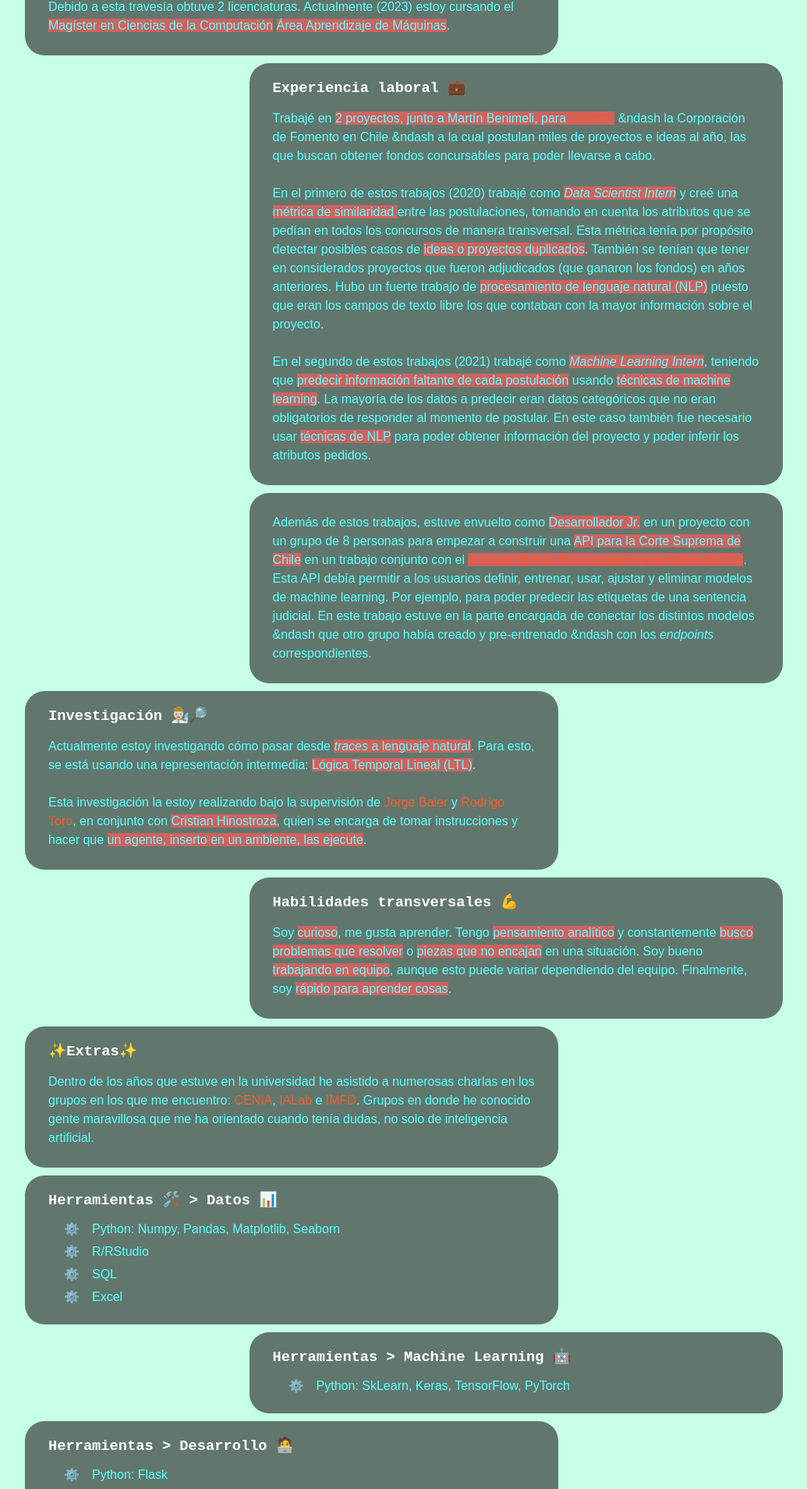
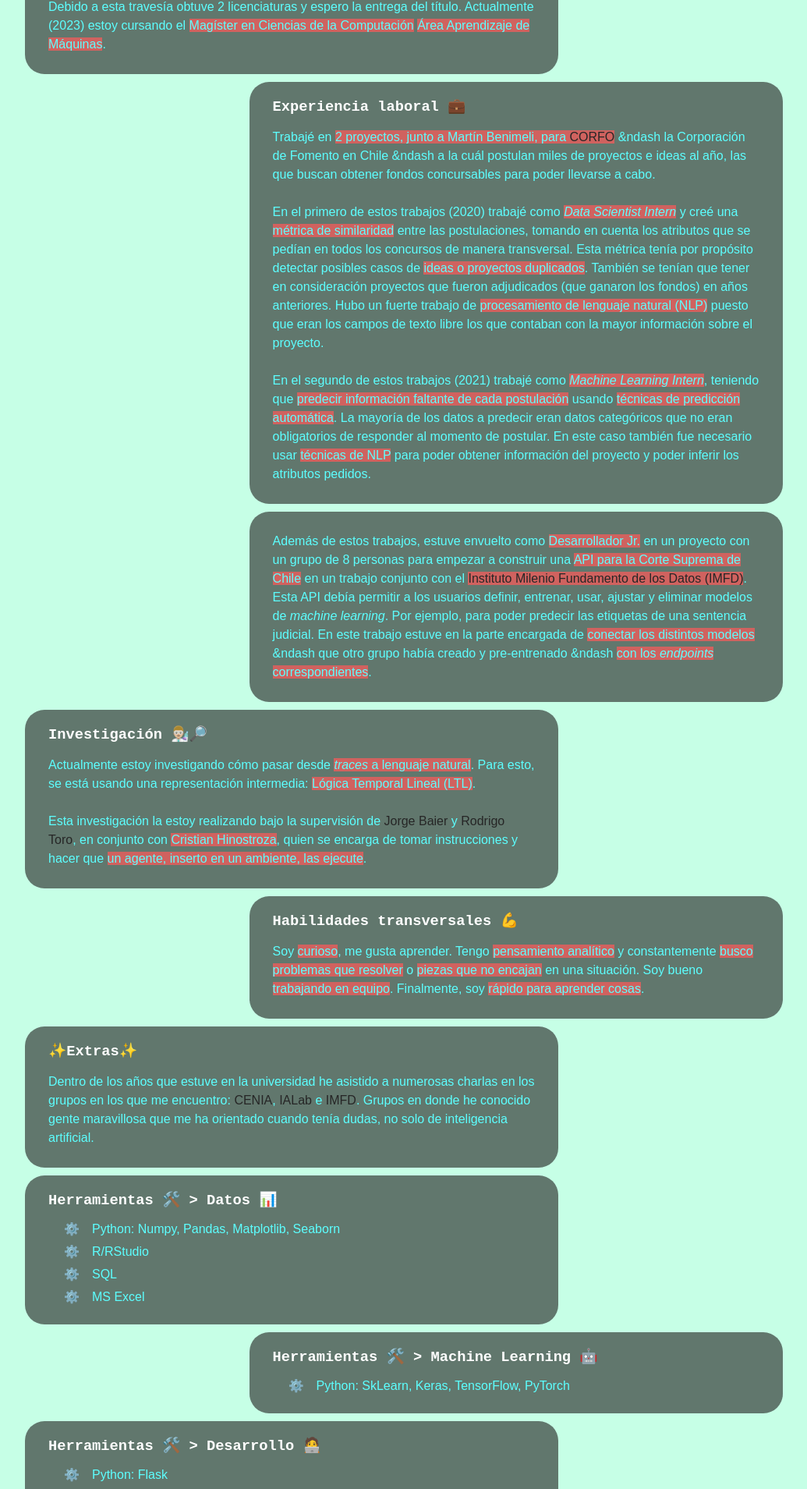
Before and after one commit to alichwan/home-page, a SvelteKit app: page /laboral-academico in a window 1280 px wide. Shown: the part 496-2405 px from the top of the page at 78% size, without its empty margins (122-1157 px from the left). Built offline with nearby package versions, Linux system fonts and the light colour scheme.

Commit message:
fix: grammatical errors and anchor animation time

```diff
--- a/src/routes/Header.svelte
+++ b/src/routes/Header.svelte
@@ -128,7 +128,7 @@
 		color: var(--color-theme-1-aux);
 	}
 
-	@media (max-width: 480px) {
+	@media (max-width: 720px) {
 		header {
 			position: fixed;
 			z-index: 10;
--- a/src/routes/laboral-academico/+page.svelte
+++ b/src/routes/laboral-academico/+page.svelte
@@ -42,7 +42,8 @@
 			muchos nombres, pero básicamente me enfoco en solucionar problemas usando herramientas
 			matemáticas, estadísticas y computacionales.
 			<br /><br />
-			Debido a esta travesía obtuve 2 licenciaturas. Actualmente (2023) estoy cursando el
+			Debido a esta travesía obtuve 2 licenciaturas y espero la entrega del título. Actualmente (2023)
+			estoy cursando el
 			<span class="highlight">Magíster en Ciencias de la Computación</span>
 			<span class="highlight">Área Aprendizaje de Máquinas</span>.
 		</p>
@@ -54,16 +55,16 @@
 				>2 proyectos, junto a Martín Benimeli, para
 				<a href="https://www.corfo.cl/" target="_blank" rel="noreferrer">CORFO</a></span
 			>
-			&ndash la Corporación de Fomento en Chile &ndash a la cual postulan miles de proyectos e ideas
+			&ndash la Corporación de Fomento en Chile &ndash a la cuál postulan miles de proyectos e ideas
 			al año, las que buscan obtener fondos concursables para poder llevarse a cabo.
 			<br /><br />
 			En el primero de estos trabajos (2020) trabajé como
 			<span class="highlight"><i>Data Scientist Intern</i></span>
-			y creé una <span class="highlight">métrica de similaridad </span>entre las postulaciones,
+			y creé una <span class="highlight">métrica de similaridad</span> entre las postulaciones,
 			tomando en cuenta los atributos que se pedían en todos los concursos de manera transversal.
 			Esta métrica tenía por propósito detectar posibles casos de
 			<span class="highlight">ideas o proyectos duplicados</span>. También se tenían que tener en
-			considerados proyectos que fueron adjudicados (que ganaron los fondos) en años anteriores.
+			consideración proyectos que fueron adjudicados (que ganaron los fondos) en años anteriores.
 			Hubo un fuerte trabajo de
 			<span class="highlight">procesamiento de lenguaje natural (NLP)</span> puesto que eran los
 			campos de texto libre los que contaban con la mayor información sobre el proyecto.
@@ -71,10 +72,11 @@
 			En el segundo de estos trabajos (2021) trabajé como
 			<span class="highlight"><i>Machine Learning Intern</i></span>, teniendo que
 			<span class="highlight">predecir información faltante de cada postulación</span>
-			usando <span class="highlight">técnicas de machine learning</span>. La mayoría de los datos a
-			predecir eran datos categóricos que no eran obligatorios de responder al momento de postular.
-			En este caso también fue necesario usar <span class="highlight">técnicas de NLP</span> para poder
-			obtener información del proyecto y poder inferir los atributos pedidos.
+			usando <span class="highlight">técnicas de predicción automática</span>. La mayoría de los
+			datos a predecir eran datos categóricos que no eran obligatorios de responder al momento de
+			postular. En este caso también fue necesario usar
+			<span class="highlight">técnicas de NLP</span> para poder obtener información del proyecto y poder
+			inferir los atributos pedidos.
 		</p>
 	</Card>
 
@@ -90,9 +92,11 @@
 					>Instituto Milenio Fundamento de los Datos (IMFD)</a
 				></span
 			>. Esta API debía permitir a los usuarios definir, entrenar, usar, ajustar y eliminar modelos
-			de machine learning. Por ejemplo, para poder predecir las etiquetas de una sentencia judicial.
-			En este trabajo estuve en la parte encargada de conectar los distintos modelos &ndash que otro
-			grupo había creado y pre-entrenado &ndash con los <i>endpoints</i> correspondientes.
+			de <i>machine learning</i>. Por ejemplo, para poder predecir las etiquetas de una sentencia
+			judicial. En este trabajo estuve en la parte encargada de
+			<span class="highlight">conectar los distintos modelos</span> &ndash que otro grupo había
+			creado y pre-entrenado &ndash
+			<span class="highlight">con los <i>endpoints</i> correspondientes</span>.
 		</p>
 	</Card>
 
@@ -127,8 +131,7 @@
 			<span class="highlight">pensamiento analítico</span>
 			y constantemente <span class="highlight">busco problemas que resolver</span> o
 			<span class="highlight">piezas que no encajan</span>
-			en una situación. Soy bueno <span class="highlight">trabajando en equipo</span>, aunque esto
-			puede variar dependiendo del equipo. Finalmente, soy
+			en una situación. Soy bueno <span class="highlight">trabajando en equipo</span>. Finalmente, soy
 			<span class="highlight">rápido para aprender cosas</span>.
 		</p>
 	</Card>
@@ -150,17 +153,17 @@
 			<li>Python: Numpy, Pandas, Matplotlib, Seaborn</li>
 			<li>R/RStudio</li>
 			<li>SQL</li>
-			<li>Excel</li>
+			<li>MS Excel</li>
 		</ul>
 	</Card>
 
-	<Card title={'Herramientas > Machine Learning 🤖'} side="right" theme="dark">
+	<Card title={'Herramientas 🛠️ > Machine Learning 🤖'} side="right" theme="dark">
 		<ul class="regular-list">
 			<li>Python: SkLearn, Keras, TensorFlow, PyTorch</li>
 		</ul>
 	</Card>
 
-	<Card title={'Herramientas > Desarrollo 🧑‍💻'} side="left" theme="dark">
+	<Card title={'Herramientas 🛠️ > Desarrollo 🧑‍💻'} side="left" theme="dark">
 		<ul class="regular-list">
 			<li>Python: Flask</li>
 			<li>HTML/CSS</li>
@@ -209,7 +212,7 @@
 
 	a {
 		animation-name: bw-change;
-		animation-duration: 1s;
+		animation-duration: 3s;
 		animation-iteration-count: infinite;
 		animation-direction: alternate;
 	}
@@ -222,7 +225,7 @@
 		0% {
 			color: rgb(255, 255, 255);
 		}
-		50% {
+		60% {
 			color: rgb(0, 0, 0);
 		}
 	}
--- a/src/routes/persona/+page.svelte
+++ b/src/routes/persona/+page.svelte
@@ -35,19 +35,23 @@
 
 	<Card title={'¿Quién soy?👤❓'} side="left">
 		<p>
-			Soy Alex Pavel Medina Jorquera, Pavel para los amigos. Nacido y crecido en Santiago de Chile.
+			Mi nombre es Alex Pavel Medina Jorquera &mdash Pavel para los amigos. Nací y crecí en Santiago de Chile.
 			Mayor de 3 hermanos. Me gustan el invierno y el otoño. Mis animales favoritos son los gatos y
 			los zorros. Paso gran parte del día en el computador, en el celular o soñando despierto.
 		</p>
 	</Card>
 
 	<Card title={'Series 🎬, libros 📚 y música 🎶'} side="right">
+		<h2><b>Series 🎬</b></h2>
 		<p>
 			Si bien tengo pareja, la distancia hace que pase el tiempo con mi familia, viendo memes o
 			viendo series. ¿Series?, más bien <a href="#anime-section">anime</a>.
-			<br /><br />
-			Si bien no leo muchos libros, tengo mis favoritos porque cuando era pequeño sí que intentaba leer
-			cosas. Algunos de mis favoritos serían:
+		</p>
+		<br />
+		<h2><b>Libros 📚</b></h2>
+		<p>
+			Si bien no leo muchos libros, tengo mis favoritos porque cuando era pequeño sí que intentaba
+			leer cosas. Algunos de mis favoritos serían:
 		</p>
 		<ul class="book-list">
 			<li>"<i>El código Da Vinci</i>" &ndash Dan Brown</li>
@@ -57,6 +61,7 @@
 			<li>"<i>Cien años de soledad</i>" &ndash Gabriel García Márquez</li>
 		</ul>
 		<br />
+		<h2><b>Música 🎶</b></h2>
 		<p>
 			Creo que una de las cosas que permiten conocer a alguien es la música que uno escucha, estas
 			son algunas listas de spotify que más escucho:
@@ -96,7 +101,7 @@
 	<Card title={'Anime 🍡 y derivados 🎏'} side="left">
 		<p>
 			Así es, soy otaku. No suelo hacer muchas cosas que encajen en el arquetipo como ir a
-			convenciones (fuia a una) o hacer cosplay (creo que se cuentan con 1 mano las veces que lo
+			convenciones (fui a una) o hacer cosplay (creo que se cuentan con 1 mano las veces que lo
 			hice). Tampoco compro mucha mercancía. Sin embargo, ver animes y escuchar música derivada de
 			estos es lo que usa gran parte de mi tiempo de ocio. Habré visto cerca de 800 animes, de los
 			cuales me vi en la necesidad de continuar la historia leyendo unos 50 mangas (que en verdad no
@@ -149,13 +154,13 @@
 			directamente a ingeniería. Algo bueno de esto: choqué con muros pequeños. Si bien igual
 			reprobé algunos ramos al principio, vi a mucha gente reprobar varios cursos de primer año de
 			la carrera de ingeniería porque no estaban listos para la universidad &ndash cosa que me pudo
-			haber pasado perfectamente de manera más la cuenta $ndash, estar en College me permitió
+			haber pasado perfectamente de manera más notoria &ndash, estar en College me permitió
 			asimilar lo que era la educación superior de manera menos abrupta.
 			<br /><br />
 			Con el tiempo fui reprobando ramos de todas formas, pero en esos casos lo consideraba como un mal
 			necesario para llegar a entender lo que quería estudiar. Hasta que terminé encontrando las cosas
-			por las que, para mi, sí valía la pena pasar noches sin dormir: Ingeniería matemática y ciencia
-			de datos.
+			por las que, para mi, sí valía la pena pasar noches sin dormir: Ingeniería Matemática y Ciencia
+			de Datos.
 		</p>
 	</Card>
 
@@ -164,6 +169,8 @@
 			Estos son solo algunos pedazos de mi, no iba a poner todo, no es una autobiografía. Pero al
 			menos sabes que también soy humano, que también tengo cosas que me preocupan y me molestan.
 			Espero ser mejor persona a medida que envejezco, o al menos lo intento.
+			<br><br>
+			Gracias por haber llegado a este punto, ahora definitivamente sabes más de mi 😁.
 		</p>
 	</Card>
 
@@ -182,6 +189,7 @@
 	}
 
 	.book-list li {
+		margin-top: 5px;
 		padding-left: 1em;
 		margin-left: 2em;
 		list-style-type: '📖';
@@ -189,6 +197,7 @@
 	}
 
 	.music-list li {
+		margin-top: 10px;
 		padding-left: 1em;
 		margin-left: 2em;
 		list-style-type: '🎵';
@@ -225,7 +234,7 @@
 
 	a {
 		animation-name: bw-change;
-		animation-duration: 1s;
+		animation-duration: 3s;
 		animation-iteration-count: infinite;
 		animation-direction: alternate;
 	}
@@ -238,7 +247,7 @@
 		0% {
 			color: rgb(255, 255, 255);
 		}
-		50% {
+		60% {
 			color: rgb(0, 0, 0);
 		}
 	}
```
